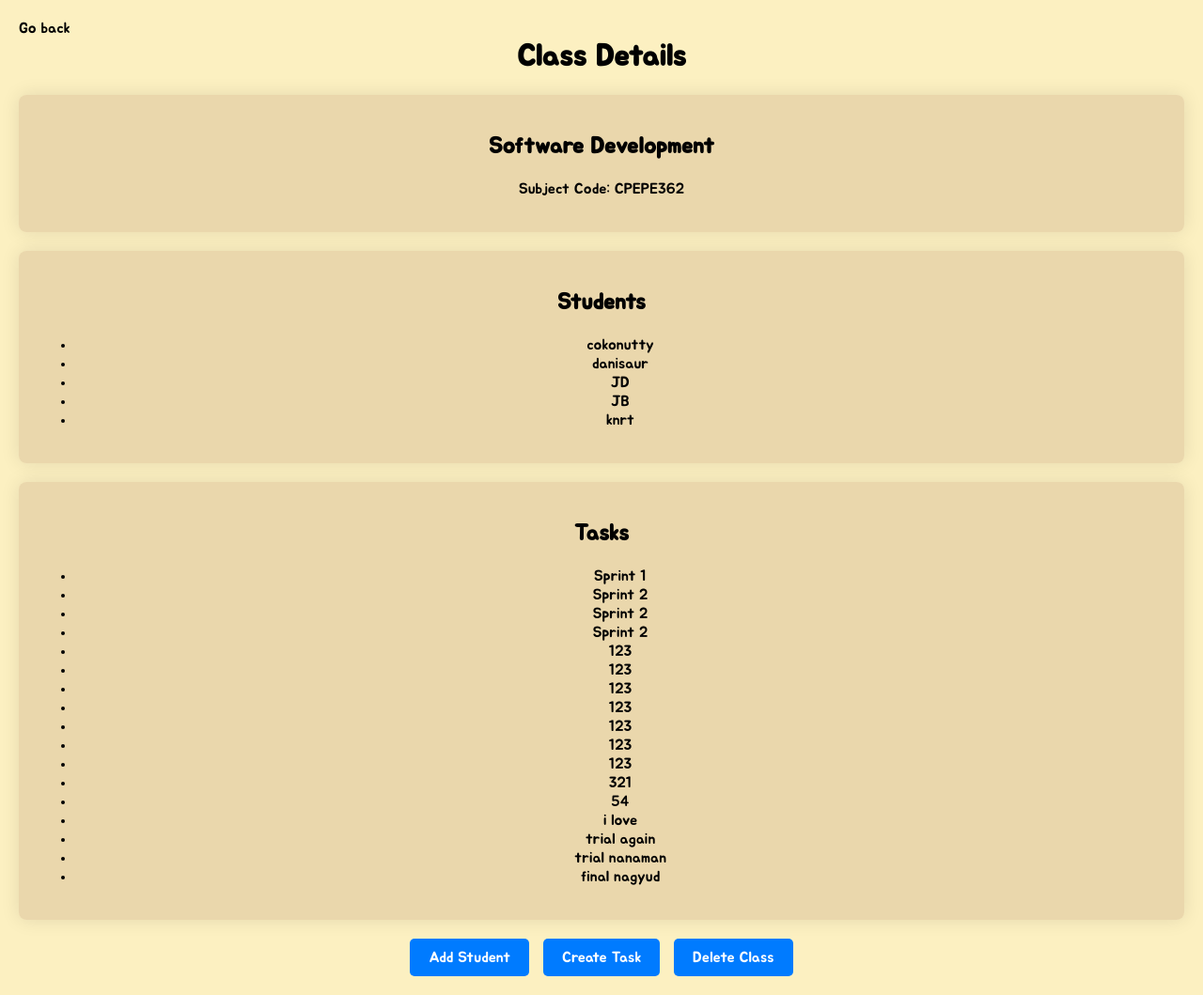
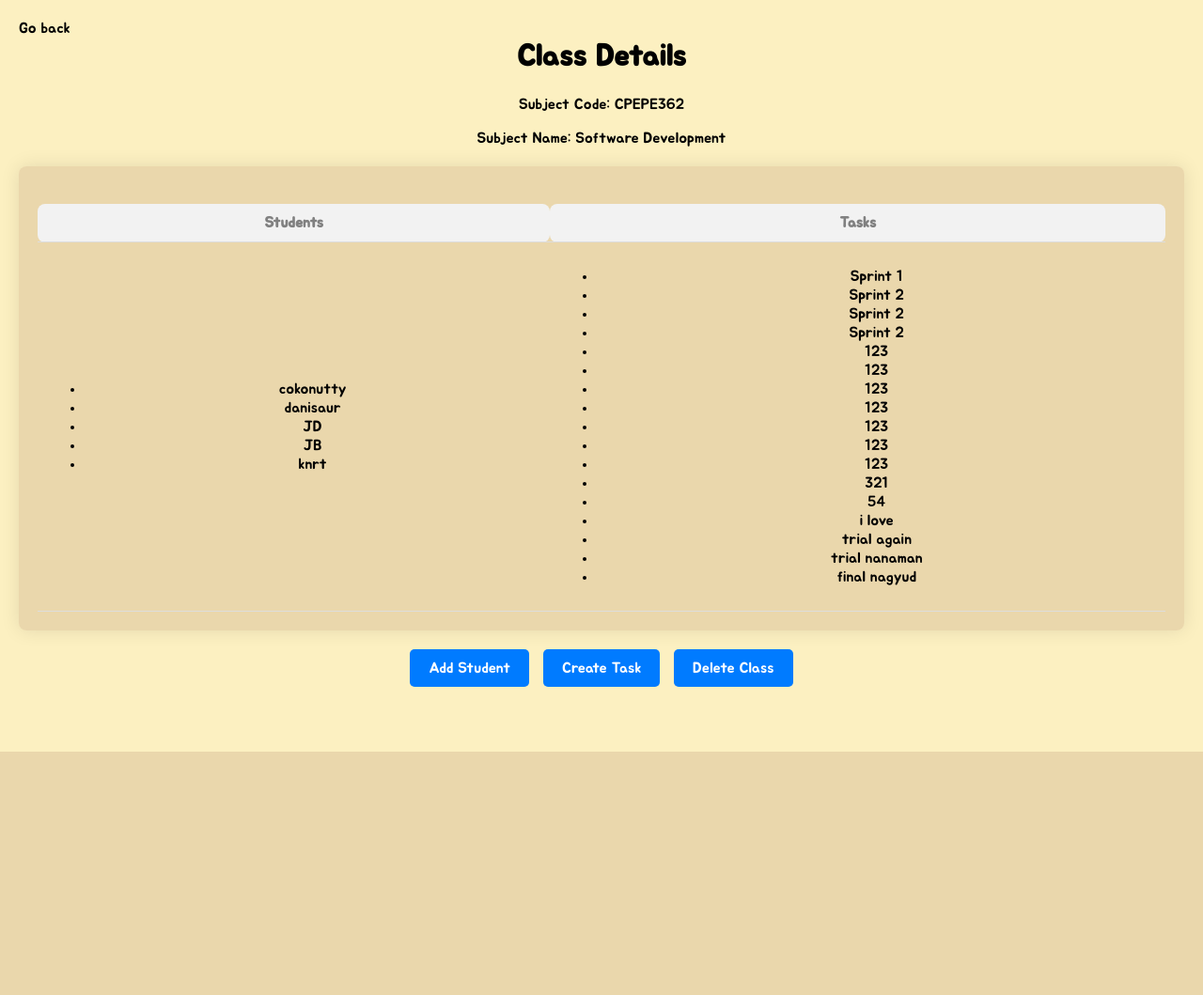
Before and after one commit to kure690/StudentHub, a Django app: page /classdetails/1/ in a window 1280 px wide. Shown: the whole page at 94% size. After the commit the page ends 800 px from the top, so only its background shows below. Run offline with Django 5.2, Linux system fonts and the light colour scheme; data comes from the database, SQL or seed files in the repository; both versions use the stored data as it was after the commit.

Commit message:
therese updates

```diff
--- a/templates/authentication/reset_pass_done.html
+++ b/templates/authentication/reset_pass_done.html
@@ -34,7 +34,6 @@
     "
   >
 
-
 <h2> PASSWORD RESET SENT </h2>
  <p
   style="
--- a/templates/base.html
+++ b/templates/base.html
@@ -6,6 +6,7 @@
     <meta charset="UTF-8" />
     <meta http-equiv="X-UA-Compatible" content="IE=edge" />
     <meta name="viewport" content="width=device-width, initial-scale=1.0" />
+    <link rel="stylesheet" href="https://cdnjs.cloudflare.com/ajax/libs/font-awesome/6.5.1/css/all.min.css">
     <title>{% block title %}Your Site Title{% endblock %}</title>
     <!-- Add your common CSS stylesheets or links here -->
   </head>
@@ -29,7 +30,5 @@
       </div>
       {% endif %}
     </div>
-
-    <!-- Add your common JavaScript files or links here -->
   </body>
 </html>
--- a/templates/components/navbar.html
+++ b/templates/components/navbar.html
@@ -72,7 +72,7 @@
         </div>
 
         <!-- Search Bar centered with Box Shadow (slightly shorter) -->
-        <div style="
+        {% comment %} <div style="
         flex-grow: 1;
         text-align: center;
         position: relative">
@@ -81,7 +81,7 @@
             <input type="text" id="search" name="search" placeholder="Search" style="padding-left: 40px; padding: 8px; border: none; border-radius: 5px; box-shadow: inset 0 2px 5px rgba(0, 0, 0, 0.1); width: 80%;" />
             <!-- Include the search.png image -->
             <img src="{% static 'imgs/search.png' %}" alt="Search Icon" style="position: absolute; left: 15px; top: 50%; transform: translateY(-50%); width: 20px; height: 20px;" />
-        </div>
+        </div> {% endcomment %}
 
         <!-- User information and logo (moved more to the right) -->
         <div style="display: flex; align-items: center; margin-right: 20px">
--- a/templates/todolist/ClassDetails.html
+++ b/templates/todolist/ClassDetails.html
@@ -62,6 +62,41 @@
             text-decoration: none;
             font-size: 16px;
         }
+
+        table {
+            width: 100%;
+            border-collapse: collapse;
+            margin-top: 20px;
+            border-radius: 8px;
+        }
+
+        th, td {
+            padding: 10px;
+            border-bottom: 1px solid #ddd;
+            border-collapse: separate;
+            border-spacing: 0 10px;
+            text-align: center; /* Center content */
+        }
+
+        th {
+            background-color: #f2f2f2;
+            border-radius: 8px;
+            color: gray;
+        }
+
+        td {
+            vertical-align: middle;
+            text-align: center;
+        }
+
+        tr {
+            vertical-align: middle;
+        }
+
+        .highlight {
+            background-color: #00b4d8;
+            color: white;
+        }
     </style>
 </head>
 
@@ -69,13 +104,19 @@
     <a href="{% url 'dashboard' %}" class="go-back">Go back</a>
     <h1>Class Details</h1>
 
-    <div class="container">
-        <h2>{{ subject.Subject_Name }}</h2>
+    <div class="subject-info">
         <p>Subject Code: {{ subject.Subject_Code }}</p>
+        <p>Subject Name: {{ subject.Subject_Name }}</p>
     </div>
 
-    <div class="student-container">
-        <h2>Students</h2>
+    <div class="container">
+        <table id="class-details">
+            <tr>
+                <th onclick="showColumn(0)">Students</th>
+                <th onclick="showColumn(1)">Tasks</th>
+            </tr>
+            <tr>
+                <td>
                     <ul>
                         {% for student in subject.users.all %}
                             <li>{{ student }}</li>
@@ -83,10 +124,8 @@
                             <li>No students in this class</li>
                         {% endfor %}
                     </ul>
-    </div>
-
-    <div class="task-container">
-        <h2>Tasks</h2>
+                </td>
+                <td>
                     <ul>
                         {% for task in tasks %}
                             <li>{{ task.task }}</li>
@@ -95,6 +134,9 @@
                             <li>No tasks associated with this subject</li>
                         {% endfor %}
                     </ul>
+                </td>
+            </tr>
+        </table>
     </div>
 
     <div class="button-container">
@@ -102,5 +144,45 @@
         <a href="{% url 'task-create' pk=subject.pk %}">Create Task</a>
         <a href="{% url 'class_delete' pk=subject.pk %}">Delete Class</a>
     </div>
+
+    <script>
+        function showColumn(index) {
+            var table = document.getElementById('class-details');
+            var rows = table.getElementsByTagName('tr');
+
+            // Remove highlight from all cells and column titles
+            var cells = table.getElementsByTagName('td');
+            var headers = table.getElementsByTagName('th');
+            for (var i = 0; i < cells.length; i++) {
+                cells[i].classList.remove('highlight');
+            }
+            for (var i = 0; i < headers.length; i++) {
+                headers[i].classList.remove('highlight');
+            }
+
+            // Highlight the entire table
+            table.classList.add('highlight');
+
+            // Highlight the clicked header
+            headers[index].classList.add('highlight');
+
+            // Hide cells in other columns
+            for (var i = 0; i < rows.length; i++) {
+                var cells = rows[i].getElementsByTagName('td');
+                for (var j = 0; j < cells.length; j++) {
+                    if (j !== index) {
+                        cells[j].style.visibility = 'hidden';
+                    } else {
+                        cells[j].style.visibility = 'visible';
+                    }
+                }
+            }
+        }
+    </script>
+
+
+
+
+
 </body>
 </html>
```
Also changed, not shown: templates/authentication/changepass.html (+10 -1 lines), templates/authentication/reset_pass.html (+6 -9 lines), templates/authentication/reset_pass_change.html (+12 -0 lines), templates/teacherdashboard/dashboard.html (+8 -15 lines), templates/todolist/ClassAdd.html (+69 -7 lines), templates/todolist/todolist_list.html (+10 -2 lines), db.sqlite3. Lines whose indentation alone changed are shown as unchanged.
